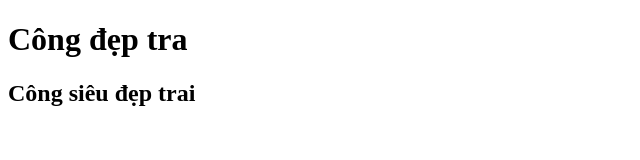
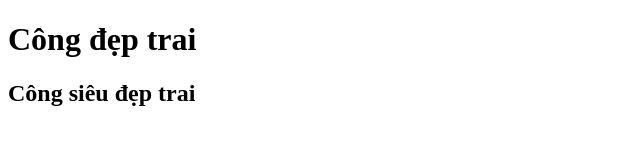
Before and after one commit to ca-vang-dan-don/Duan5, a plain HTML site: page index.html in a window 1280 px wide. Shown: the full height of the page, 0-640 px from the left. Drawn offline with Linux system fonts and the light colour scheme.

Commit message:
Sửa lần 1

```diff
--- a/index.html
+++ b/index.html
@@ -6,7 +6,7 @@
     <title>Dự án 5</title>
   </head>
   <body>
-    <h1>Công đẹp tra</h1>
+    <h1>Công đẹp trai</h1>
     <h2>Công siêu đẹp trai</h2>
   </body>
 </html>
```
